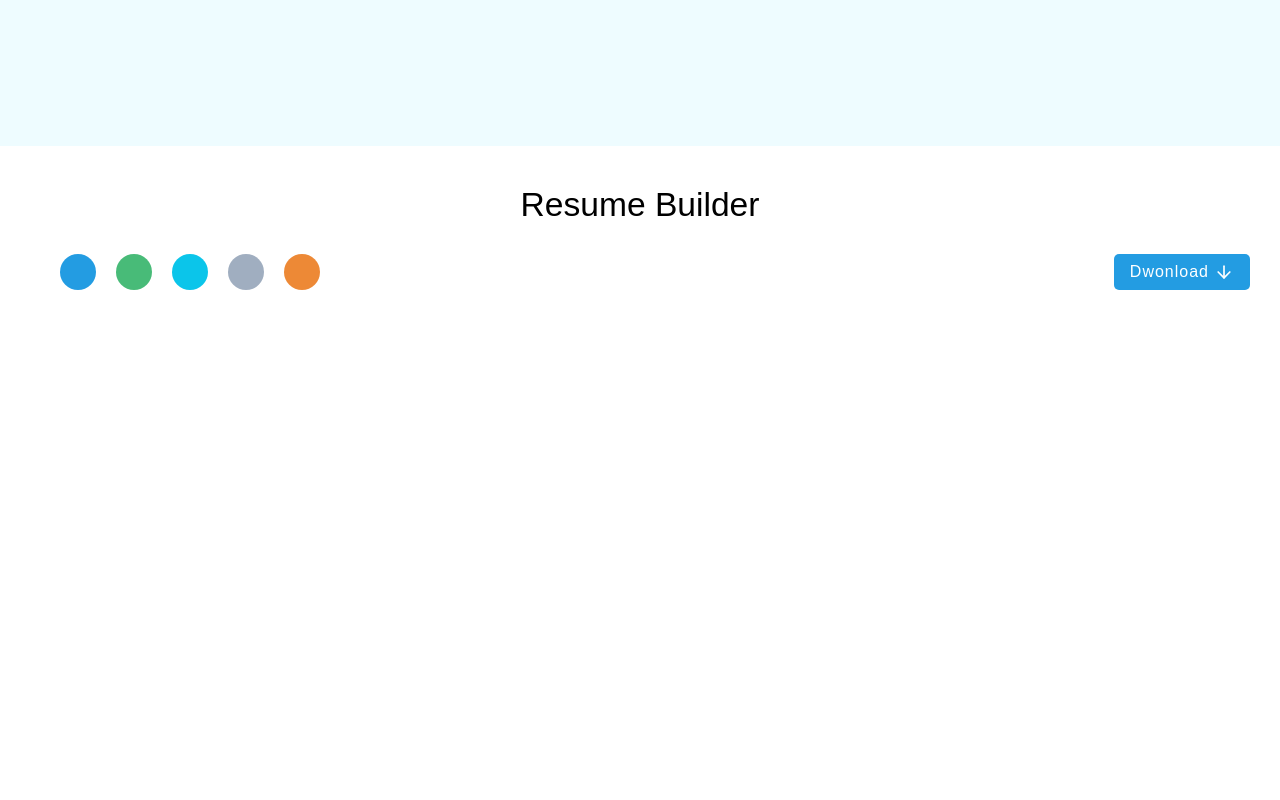
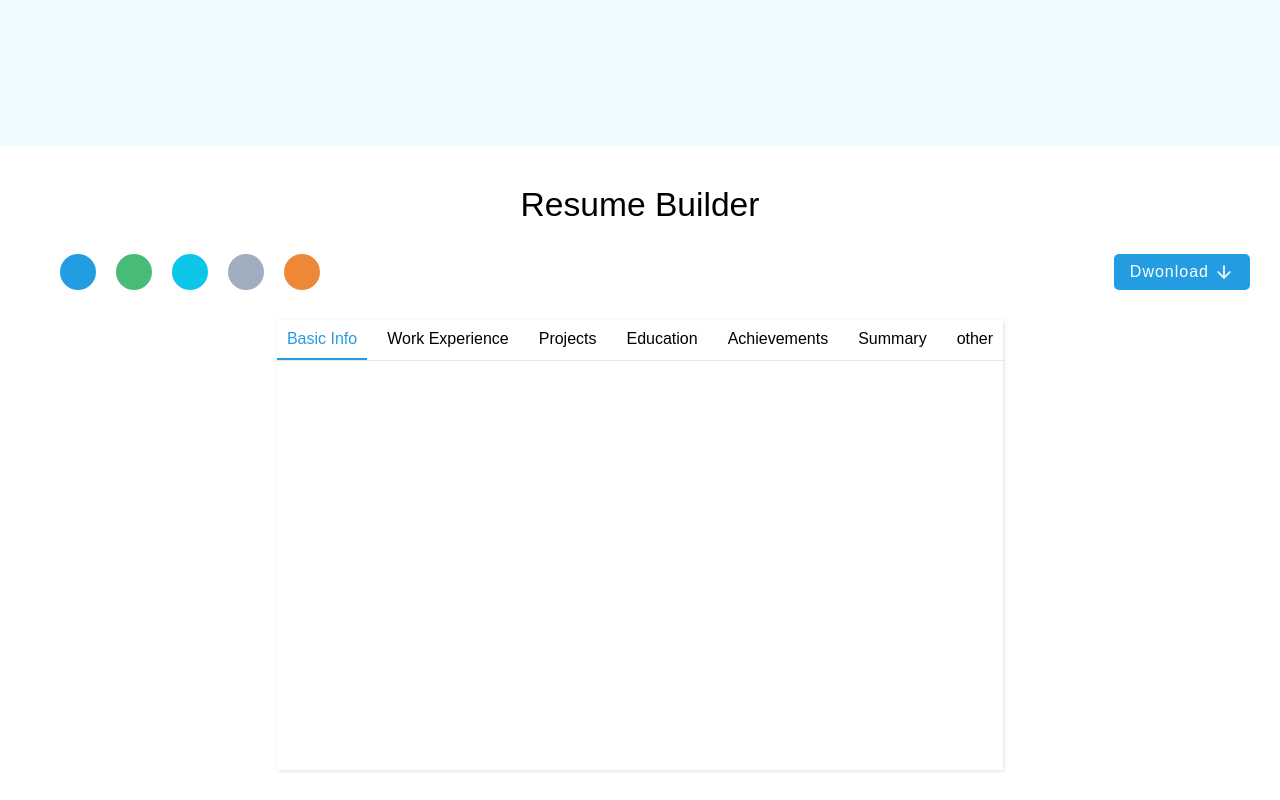
Before and after one commit to BayajidAlam/resume-builder, a React (Create React App) app: page / in a window 1280 px wide. Shown: the part 534-1334 px from the top of the page. Before the commit the page ends 884 px from the top, so only its background shows below. Built offline with nearby package versions, Linux system fonts and the light colour scheme.

Commit message:
active section key added

```diff
--- a/src/components/Body/Body.js
+++ b/src/components/Body/Body.js
@@ -32,7 +32,9 @@ function Body() {
         <div><button>Dwonload <ArrowDown/></button></div>
       </div>
       <div className={styles.main}>
-            <Editor/>
+            <Editor
+            sections={sections}
+            />
       </div>
     </div>
   );
--- a/src/components/Editor/Editor.js
+++ b/src/components/Editor/Editor.js
@@ -1,11 +1,18 @@
-import React from 'react'
+import React, { useState } from 'react'
 import styles from './Editor.module.css';
 
-function Editor() {
+function Editor({sections}) {
+
+  const [ activeSection, setActiveSection ] = useState(Object.keys(sections)[0])
   return (
     <div className={styles.container}>
       <div className={styles.header}>
-
+        {Object.keys(sections)?.map(key=><div className={`${styles.section} ${activeSection === key ?styles.active: ""}`}
+        key={key}
+        onClick={()=>setActiveSection(key)}
+        >
+          {sections[key]}
+        </div>)}
       </div>
     </div>
   )
--- a/src/components/Editor/Editor.module.css
+++ b/src/components/Editor/Editor.module.css
@@ -0,0 +1,29 @@
+.container{
+  min-width: 550px;
+  min-height: 450px;
+  display: flex;
+  flex-direction: column;
+  gap: 30px;
+  box-shadow: 1px 1px 4px rgba(0, 0, 0, 0.12);
+}
+
+.header{
+  display: flex;
+  gap: 10px;
+  overflow: auto;
+  border-bottom: 1px solid rgba(0, 0, 0, 0.1);
+}
+
+.header .section{
+  padding: 10px;
+  border-bottom: 2px solid transparent;
+  font-weight: 500;
+  font-size: 1rem;
+  white-space: nowrap;
+  cursor: pointer;
+}
+
+.header .active{
+  border-bottom: 2px solid #239ce2;
+  color: #239ce2;
+}
```
